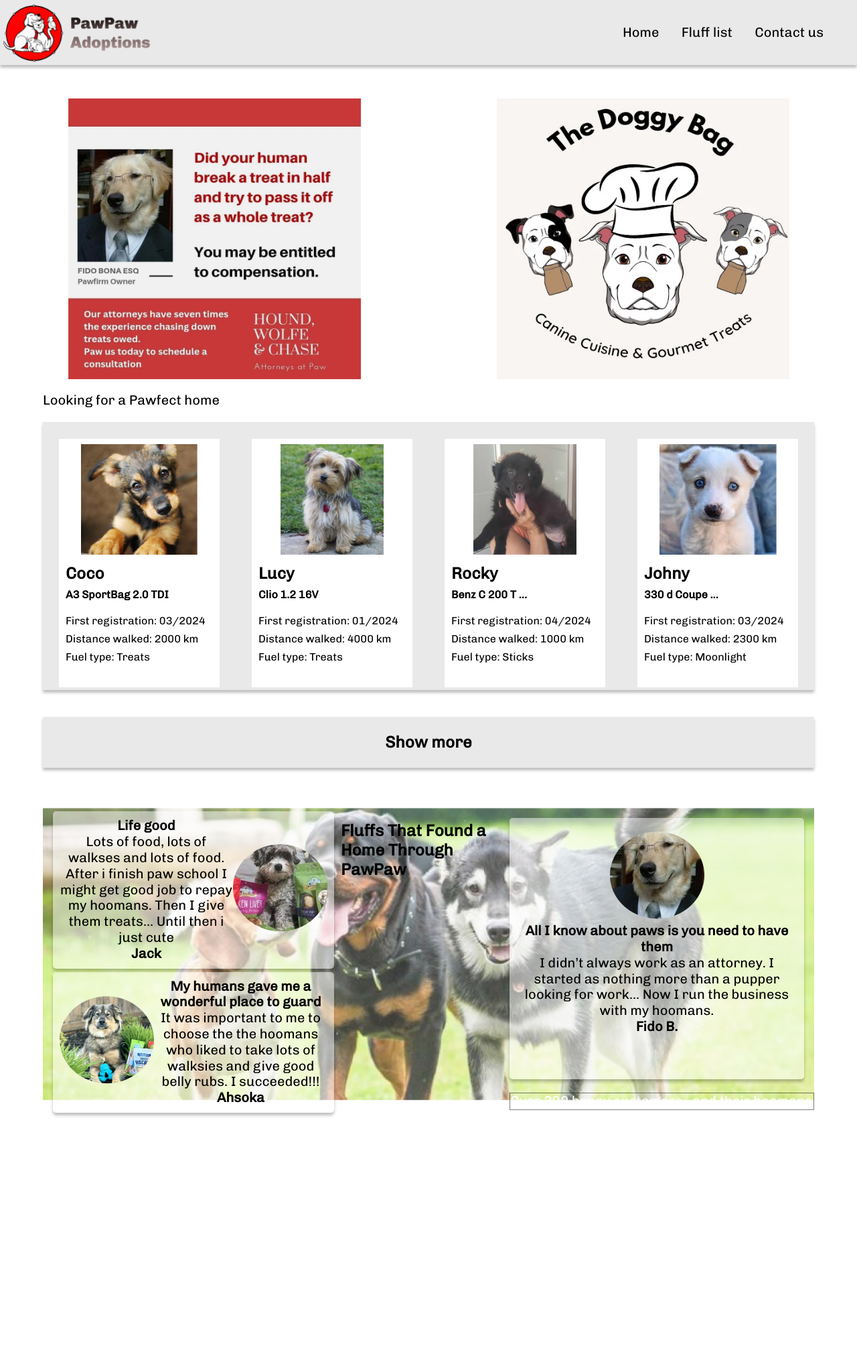
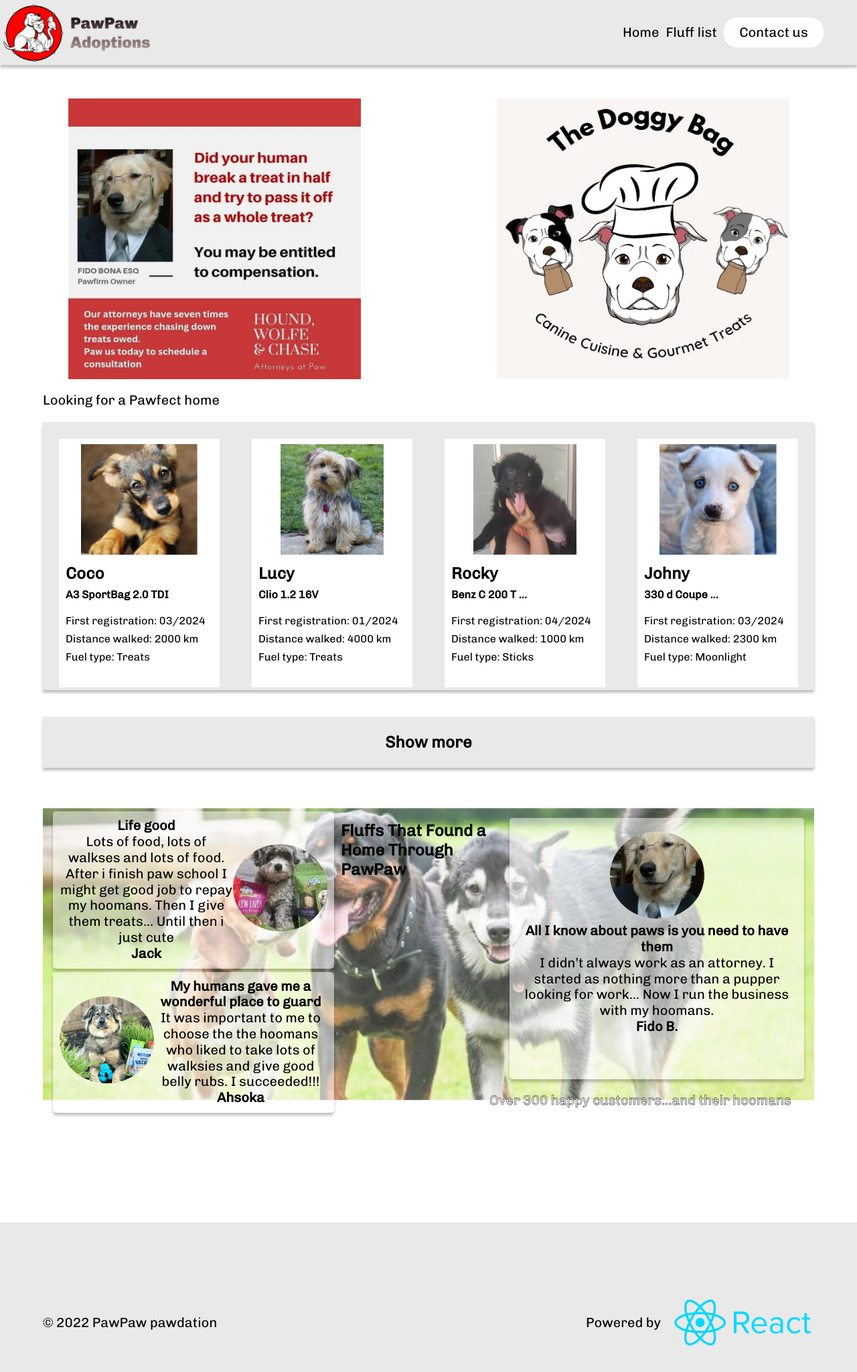
Before and after one commit to moordex2137/pawpaw, a React (Create React App) app: page / in a window 1280 px wide. Shown: the top 2048 px of the page at 67% size. Before the commit the page ends 1677 px from the top, so only its background shows below. Built offline with nearby package versions, Linux system fonts and the light colour scheme.

Commit message:
1st site done

```diff
--- a/src/App.js
+++ b/src/App.js
@@ -1,11 +1,13 @@
 import Header from './components/header/Header.js';
 import HomePage from './components/HomePage/HomePage.js';
+import Footer from './components/Footer/Footer.js';
 
 function App() {
   return (
     <>
     <Header />
     <HomePage />
+    <Footer />
     </>
   );
 }
--- /dev/null
+++ b/src/components/Footer/Footer.css
@@ -0,0 +1,17 @@
+.Stopka {
+    height: 300px;
+    background-color: #E9E9E9;
+    display: flex;
+    align-items: center;
+    padding-left: 5%;
+    padding-right: 5%;
+    justify-content: space-between;
+}
+.Zasilane {
+    display: flex;
+    flex-direction: row;
+    align-items: center;
+}
+#ZasilanePrzez {
+    padding-right: 20px;
+}
--- /dev/null
+++ b/src/components/Footer/Footer.js
@@ -0,0 +1,18 @@
+import './Footer.css';
+import ReactLogo from '../../images/ReactLogo.png';
+
+function Footer() {
+    return (
+        <div className='Stopka'>
+            <div className='Copyright'>
+                © 2022 PawPaw pawdation
+            </div>
+            <div className='Zasilane'>
+                <p id='ZasilanePrzez'>Powered by</p>
+                <img src={ReactLogo} alt='logo' />
+            </div>
+        </div>
+    )
+}
+
+export default Footer;
--- /dev/null
+++ b/src/components/HeaderItem2/HeaderItem2.css
@@ -0,0 +1,18 @@
+@font-face {
+    font-family: "Chivo";
+    src: url("../../fonts/Chivo-Regular.ttf");
+}
+
+.item2 {
+    font-family: Chivo;
+    font-size: 20px;
+    font-weight: 400;
+    line-height: 23.8px;
+    background-color: #FEFEFE;
+    width: 149px;
+    height: 45px;
+    border-radius: 20px 20px 20px 20px;
+    display: flex;
+    align-items: center;
+    justify-content: center;
+}
--- /dev/null
+++ b/src/components/HeaderItem2/HeaderItem2.js
@@ -0,0 +1,9 @@
+import './HeaderItem2.css';
+
+function HeaderItem2({props}) {
+    return (
+    <div className="item2">{props}</div>
+    )
+}
+
+export default HeaderItem2;
--- a/src/components/HomeBottom/HomeBottom.css
+++ b/src/components/HomeBottom/HomeBottom.css
@@ -1,3 +1,7 @@
+@font-face {
+    font-family: "Chivo";
+    src: url("../../fonts/Chivo-Regular.ttf");
+}
 .Lewo {
     display: flex;
     flex-direction: column;
@@ -12,6 +16,7 @@
     background-size: 100%;
     margin-top: 60px;
     margin-left: 5%;
+    margin-bottom: 150px;
     width: 90%;
 }
 
@@ -20,11 +25,14 @@
     font-size: 24px;
     margin-left: 10px;
     margin-top: 20px;
+    height: 200px;
     font-weight: 600;
     line-height: 28.56px;
     text-align: left;
 }
 #ponadczysta {
-    border: 1px solid #00000080;
-    color: #FFFFFF;
+    color: white;
+    font-size: 20px;
+    -webkit-text-stroke: 0.5px black;
+    transform: translateX(-30px);
 }
--- a/src/components/header/Header.css
+++ b/src/components/header/Header.css
@@ -6,6 +6,7 @@
     display: flex;
     justify-content: space-between;
 }
+
 .headeritem {
     display: flex;
     align-items: center;
--- a/src/components/header/Header.js
+++ b/src/components/header/Header.js
@@ -1,6 +1,7 @@
 import './Header.css';
 import logo from '../../images/Logo.png';
 import HeaderItem from '../HeaderItem/HeaderItem.js';
+import HeaderItem2 from '../HeaderItem2/HeaderItem2.js';
 
 function Header() {
     return (
@@ -9,7 +10,7 @@
         <div className="headeritem">
         <HeaderItem props='Home'/>
         <HeaderItem props='Fluff list'/>
-        <HeaderItem props='Contact us'/>
+        <HeaderItem2 props='Contact us'/>
         </div>
         </div>
     )
```
Also changed, not shown: src/images/ReactLogo.png (added).
